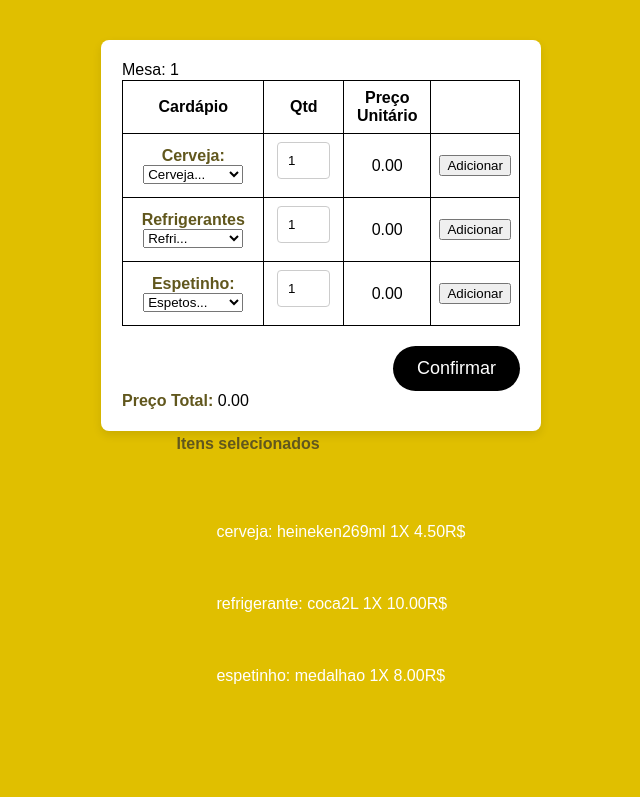
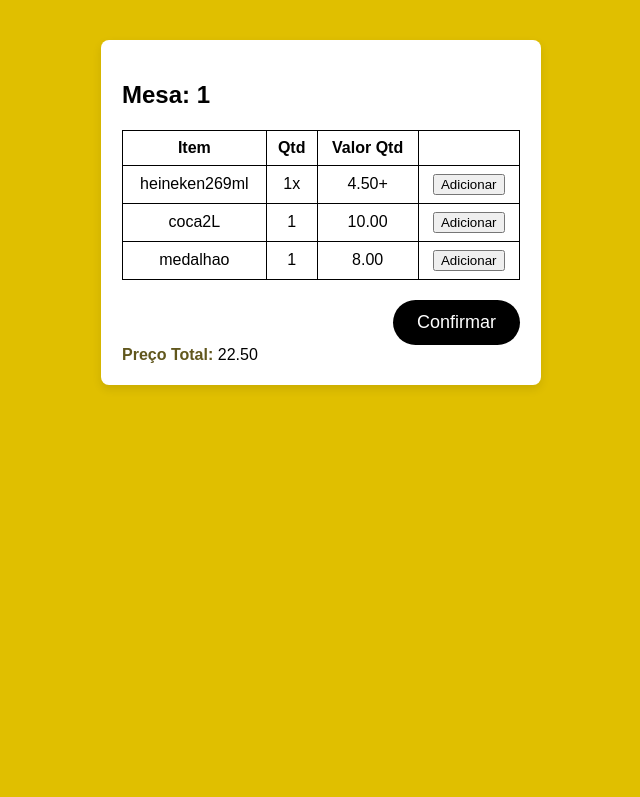
Before and after one commit to Guilherme549/Comanda, a Django app: page /pedido/1 in a window 1280 px wide. Shown: the part 77-874 px from the top of the page, without its empty margins (319-959 px from the left). After the commit the page ends 466 px from the top, so only its background shows below. Run offline with Django 4.2, Linux system fonts and the light colour scheme; data comes from the database, SQL or seed files in the repository; both versions use the stored data as it was after the commit.

Commit message:
Atualizando comanda

```diff
--- a/comanda/templates/pedidoCliente.html
+++ b/comanda/templates/pedidoCliente.html
@@ -16,40 +16,40 @@
     <main>
         <form action=" {% url 'comanda' %}" method="POST" autocomplete="off"> {% csrf_token %}
             <fieldset>
-                Mesa: {{comanda.mesa}}
+                <h2>Mesa: {{comanda.mesa}}</h2>
             </fieldset>
             <fieldset>
                 <table>
                     <thead>
                         <tr>
-                            <th>Cardápio</th>
+                            <th>Item</th>
                             <th>Qtd</th>
-                            <th>Preço Unitário</th>
+                            <th>Valor Qtd</th>
                             <th></th>
                         </tr>
                     </thead>
                     <tbody>
                         <tr>
                             <td>
-                                <label for="inputCervejas">Cerveja:</label>
-                                <select id="inputCervejas" class="form-select" name="cerveja"
-                                    onchange="atualizarPreco('cerveja');">
-                                    <option selected disabled>Cerveja...</option>
-                                    <option value="heinekenLn" data-preco="7.50">HeinekenLn</option>
-                                    <option value="heineken269ml" data-preco="4.50">Heineken269ml</option>
-                                    <option value="heineken350ml" data-preco="5.50">Heineken350ml</option>
-                                    <option value="brahma269ml" data-preco="3.00">Brahma269ml</option>
-                                    <option value="brahma350ml" data-preco="3.50">Brahma350ml</option>
-                                    <option value="antarctica350ml" data-preco="3.50">Antarctica350ml</option>
-                                    <option value="amstel269ml" data-preco="3.00">Amstel269ml</option>
-                                    <option value="amstel350ml" data-preco="3.50">Amstel350ml</option>
-                                </select>
+                                {% for item in comanda.listaItensSelecionados %}
+                                    {% if item.produto == "cerveja" %}
+                                    {{item.sabor}}
+                                    {% endif %}
+                            {% endfor %}
                             </td>
                             <td>
-                                <input type="number" name="qtdCerveja" id="qtdCerveja" min="0" value="1">
+                                {% for item in comanda.listaItensSelecionados %}
+                                    {% if item.produto == "cerveja" %}
+                                    {{item.quantidade}}x
+                                    {% endif %}
+                            {% endfor %}
                             </td>
                             <td>
-                                <output id="precoCervejaOutput">0.00</output>
+                                {% for item in comanda.listaItensSelecionados %}
+                                    {% if item.produto == "cerveja" %}
+                                    {{item.precoTotalQtd}}+
+                                    {% endif %}
+                            {% endfor %}
                             </td>
                             <td>
                                 <input type="button" value="Adicionar" onclick="adicionarItem('cerveja');">
@@ -57,24 +57,25 @@
                         </tr>
                         <tr>
                             <td>
-                                <label for="refrigerantes">Refrigerantes</label>
-                                <select name="refrigerantes" id="inputRefrigerantes"
-                                    onchange="atualizarPreco('refrigerante');">
-                                    <option selected disabled>Refri...</option>
-                                    <option value="coca2L" data-preco="10.00">Coca2L</option>
-                                    <option value="cocaRt" data-preco="7.50">CocaRt</option>
-                                    <option value="coca350" data-preco="3.50">Coca350</option>
-                                    <option value="guarana2L" data-preco="8.00">Guaraná2L</option>
-                                    <option value="guarana1L" data-preco="4.50">Guaraná1L</option>
-                                    <option value="guarana350" data-preco="3.50">Guaraná350</option>
-                                    <option value="fanta230" data-preco="3.50">Fanta350</option>
-                                </select>
+                                {% for item in comanda.listaItensSelecionados %}
+                                    {% if item.produto == "refrigerante" %}
+                                    {{item.sabor}}
+                                    {% endif %}
+                            {% endfor %}
                             </td>
                             <td>
-                                <input type="number" name="qtdRefrigerante" id="qtdRefrigerante" min="0" value="1">
+                                {% for item in comanda.listaItensSelecionados %}
+                                    {% if item.produto == "refrigerante" %}
+                                    {{item.quantidade}}
+                                    {% endif %}
+                            {% endfor %}
                             </td>
                             <td>
-                                <output id="precoRefrigeranteOutput">0.00</output>
+                                {% for item in comanda.listaItensSelecionados %}
+                                    {% if item.produto == "refrigerante" %}
+                                    {{item.precoTotalQtd}}
+                                    {% endif %}
+                            {% endfor %}
                             </td>
                             <td>
                                 <input type="button" value="Adicionar" onclick="adicionarItem('refrigerante');">
@@ -82,20 +83,25 @@
                         </tr>
                         <tr>
                             <td>
-                                <label for="espetinhos">Espetinho:</label>
-                                <select name="espetinhos" id="inputEspetinhos" onchange="atualizarPreco('espetinho');">
-                                    <option selected disabled>Espetos...</option>
-                                    <option value="medalhao" data-preco="8.00">Medalhão</option>
-                                    <option value="carneVaca" data-preco="8.00">CarneVaca</option>
-                                    <option value="linguica" data-preco="6.00">Linguiça</option>
-                                    <option value="kafta" data-preco="6.00">Kafta</option>
-                                </select>
+                                {% for item in comanda.listaItensSelecionados %}
+                                    {% if item.produto == "espetinho" %}
+                                    {{item.sabor}}
+                                    {% endif %}
+                            {% endfor %}
                             </td>
                             <td>
-                                <input type="number" name="qtdEspetinho" id="qtdEspetinho" min="0" value="1">
+                                {% for item in comanda.listaItensSelecionados %}
+                                    {% if item.produto == "espetinho" %}
+                                    {{item.quantidade}}
+                                    {% endif %}
+                            {% endfor %}
                             </td>
                             <td>
-                                <output id="precoEspetinhoOutput">0.00</output>
+                                {% for item in comanda.listaItensSelecionados %}
+                                    {% if item.produto == "espetinho" %}
+                                    {{item.precoTotalQtd}}
+                                    {% endif %}
+                            {% endfor %}
                             </td>
                             <td>
                                 <input type="button" value="Adicionar" onclick="adicionarItem('espetinho');">
@@ -107,27 +113,13 @@
             </fieldset>
             <fieldset>
                 <label for="precoTotal">Preço Total:</label>
-                <output id="precoTotalOutput">0.00</output>
+                <output id="precoTotalOutput">{{comanda.precoTotal}}</output>
                 <!-- Adicione o campo de entrada oculto abaixo -->
                 <input type="hidden" name="precoTotal" id="precoTotalInput">
                 <input type="hidden" name="listaSabores" id="listaSaboresInput">
                 <input type="hidden" name="listaSaboresBackend" id="listaSaboresBackendInput">
             </fieldset>
         </form>
-
-        <!-- Output para exibir os sabores selecionados -->
-        <fieldset>
-            <label for="itensSelecionados">Itens selecionados</label>
-            <output id="itensSelecionados">
-                <ul>
-                    {% for item in comanda.listaItensSelecionados %}
-                        {{item.produto}}: {{item.sabor}} {{item.quantidade}}X {{item.precoTotalQtd}}R$
-
-                    {% endfor %}
-                </ul>
-            </output>
-        </fieldset>
-
     </main>
 
     <script>
--- a/templates/static/comanda.css
+++ b/templates/static/comanda.css
@@ -99,14 +99,13 @@
     color: #61571D; /* Cor original para os labels */
 }
 
-/* Estilo para o output de sabores selecionados */
+
 #itensSelecionados{
     font-family: Arial, sans-serif;
     font-size: 16px;
-    margin-top: 20px;
     white-space: pre-line;
-    color:  white; /* Cor original para o texto do output */
-    line-height: 1.5;
+    color:  white;
+}
 
 #adicionar:hover{
     background-color: #333;
```
Also changed, not shown: db.sqlite3.
